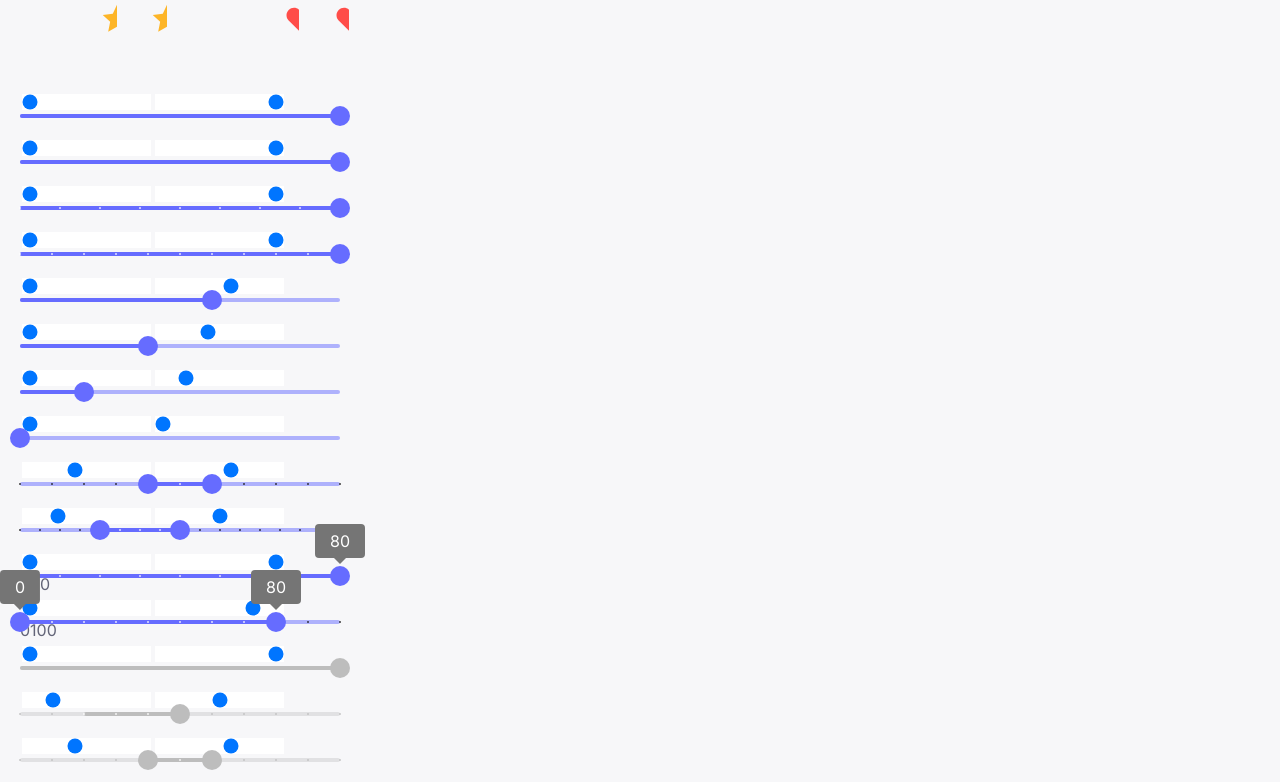
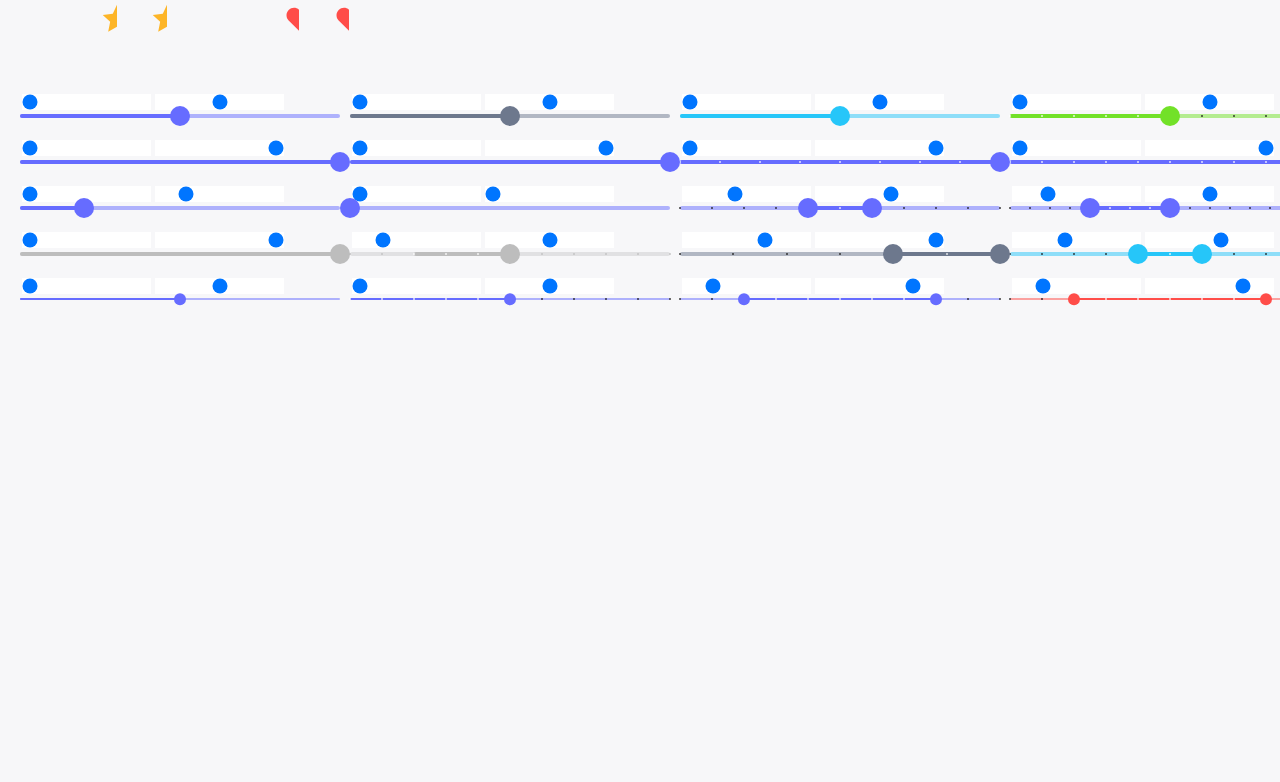
Before and after one commit to HaJaehyeong/template, a Next.js app: page / in a window 1280 px wide. Shown: the part 1778-2560 px from the top of the page. After the commit the page ends 2098 px from the top, so only its background shows below. Built offline with nearby package versions, Linux system fonts and the light colour scheme.

Commit message:
modify slider component: add color and size

```diff
--- a/src/app/page.tsx
+++ b/src/app/page.tsx
@@ -528,14 +528,23 @@ const Home: React.FC = () => {
           disabled
         />
       </div>
-
-      <div style={{ display: 'flex', flexDirection: 'column', gap: '20px' }}>
+      <div style={{ display: 'flex', flexDirection: 'row', gap: '10px' }}>
+        <UiSlider value={50} onChange={() => {}} />
+        <UiSlider value={50} color="secondary" onChange={() => {}} />
+        <UiSlider value={50} color="info" onChange={() => {}} />
+        <UiSlider value={50} variant="discrete" color="success" onChange={() => {}} />
+        <UiSlider value={50} variant="discrete" color="warning" onChange={() => {}} />
+        <UiSlider value={50} variant="discrete" color="error" onChange={() => {}} />
+      </div>
+      <div style={{ display: 'flex', flexDirection: 'row', gap: '10px' }}>
         <UiSlider min={20} max={50} value={{ min: 20, max: 50 }} onChange={() => {}} />
         <UiSlider max={80} value={{ min: 0, max: 80 }} onChange={() => {}} />
         <UiSlider variant="discrete" max={80} value={{ min: 0, max: 80 }} onChange={() => {}} />
         <UiSlider variant="discrete" max={80} value={{ min: 0, max: 80 }} step={8} onChange={() => {}} />
         <UiSlider max={100} value={{ min: 0, max: 60 }} step={5} onChange={() => {}} />
         <UiSlider min={0} max={100} value={40} onChange={() => {}} />
+      </div>
+      <div style={{ display: 'flex', flexDirection: 'row', gap: '10px' }}>
         <UiSlider max={100} value={20} onChange={() => {}} />
         <UiSlider max={100} value={{ min: 0, max: 0 }} onChange={() => {}} minGap={10} />
         <UiSlider variant="range" max={100} value={{ min: 40, max: 60 }} minGap={10} onChange={() => {}} />
@@ -564,9 +573,53 @@ const Home: React.FC = () => {
           valueTooltipDisplay
           onChange={() => {}}
         />
+      </div>
+      <div style={{ display: 'flex', flexDirection: 'row', gap: '10px' }}>
         <UiSlider min={20} max={50} value={{ min: 20, max: 50 }} disabled onChange={() => {}} />
         <UiSlider variant="discrete" min={0} max={100} value={{ min: 20, max: 50 }} disabled onChange={() => {}} />
-        <UiSlider variant="range" max={100} value={{ min: 40, max: 60 }} disabled minGap={10} onChange={() => {}} />
+        <UiSlider
+          variant="range"
+          color="secondary"
+          max={60}
+          value={{ min: 40, max: 60 }}
+          minGap={10}
+          onChange={() => {}}
+        />
+        <UiSlider variant="range" color="info" max={100} value={{ min: 40, max: 60 }} minGap={10} onChange={() => {}} />
+        <UiSlider
+          variant="range"
+          color="warning"
+          max={100}
+          value={{ min: 40, max: 60 }}
+          minGap={10}
+          onChange={() => {}}
+        />
+        <UiSlider
+          variant="range"
+          color="error"
+          max={100}
+          value={{ min: 40, max: 60 }}
+          minGap={10}
+          onChange={() => {}}
+        />
+      </div>
+      <div style={{ display: 'flex', flexDirection: 'row', gap: '10px' }}>
+        <UiSlider value={50} size="s" onChange={() => {}} />
+        <UiSlider variant="discrete" value={50} size="s" onChange={() => {}} />
+        <UiSlider variant="range" value={{ min: 20, max: 80 }} size="s" onChange={() => {}} />
+        <UiSlider variant="range" value={{ min: 20, max: 80 }} color="error" size="s" onChange={() => {}} />
+        <UiSlider variant="discrete" value={60} step={20} size="s" onChange={() => {}} />
+        <UiSlider
+          variant="discrete"
+          min={0}
+          max={20}
+          step={3}
+          value={8}
+          valueLabelDisplay
+          valueTooltipDisplay
+          size="s"
+          onChange={() => {}}
+        />
       </div>
     </div>
   );
--- a/src/ui/slider/slider.module.scss
+++ b/src/ui/slider/slider.module.scss
@@ -3,6 +3,10 @@
   padding: 20px;
   width: 320px;
   height: calc(100% - 4px);
+
+  &.s {
+    padding: 12px;
+  }
 }
 
 input[type="range"].range-input {
@@ -33,6 +37,41 @@ input[type="range"].range-input {
     border-radius: 20px;
   }
 
+  &.secondary {
+    &::-webkit-slider-thumb {
+      background-color: var(--secondary-contained-hover-background);
+    }
+  }
+  &.info {
+    &::-webkit-slider-thumb {
+      background-color: var(--info-contained-hover-background);
+    }
+  }
+  &.success {
+    &::-webkit-slider-thumb {
+      background-color: var(--success-contained-hover-background);
+    }
+  }
+  &.warning {
+    &::-webkit-slider-thumb {
+      background-color: var(--warning-contained-hover-background);
+    }
+  }
+  &.error {
+    &::-webkit-slider-thumb {
+      background-color: var(--error-contained-hover-background);
+    }
+  }
+
+  &.s {
+    width: 344px;
+
+    &::-webkit-slider-thumb {
+      width: 24px;
+      height: 24px;
+    }
+  }
+
   &:hover {
     opacity: 0.16;
   }
@@ -52,8 +91,28 @@ input[type="range"].range-input {
   background-color: var(--primary-outlined-resting-background);
   border-radius: 2px;
 
+  &.secondary {
+    background-color: var(--secondary-outlined-resting-background);
+  }
+  &.info {
+    background-color: var(--info-outlined-resting-background);
+  }
+  &.success {
+    background-color: var(--success-outlined-resting-background);
+  }
+  &.warning {
+    background-color: var(--warning-outlined-resting-background);
+  }
+  &.error {
+    background-color: var(--error-outlined-resting-background);
+  }
+
   &.disabled {
     background-color: rgba(#bdbdbd, 0.38);
+  }
+
+  &.s {
+    height: 2px;
   }
 }
 
@@ -97,6 +156,21 @@ input[type="range"].range-input {
   background-color: var(--primary-main);
   border-radius: 2px;
 
+  &.secondary {
+    background-color: var(--secondary-main);
+  }
+  &.info {
+    background-color: var(--info-main);
+  }
+  &.success {
+    background-color: var(--success-main);
+  }
+  &.warning {
+    background-color: var(--warning-main);
+  }
+  &.error {
+    background-color: var(--error-main);
+  }
   &.disabled {
     background-color: var(--other-gray400);
   }
@@ -112,8 +186,29 @@ input[type="range"].range-input {
   border-radius: 10px;
   z-index: 9;
 
+  &.secondary {
+    background-color: var(--secondary-main);
+  }
+  &.info {
+    background-color: var(--info-main);
+  }
+  &.success {
+    background-color: var(--success-main);
+  }
+  &.warning {
+    background-color: var(--warning-main);
+  }
+  &.error {
+    background-color: var(--error-main);
+  }
   &.disabled {
     background-color: var(--other-gray400);
+  }
+
+  &.s {
+    width: 12px;
+    height: 12px;
+    transform: translate(-6px, -4.8px);
   }
 }
 
--- a/src/ui/slider/slider.tsx
+++ b/src/ui/slider/slider.tsx
@@ -1,10 +1,11 @@
-import { ButtonSize } from '@/types/types';
+import { ButtonColor } from '@/types/types';
 import { useEffect, useRef, useState } from 'react';
 import styles from './slider.module.scss';
 
 type UiSliderProps = {
   variant?: 'default' | 'discrete' | 'range';
-  size?: ButtonSize;
+  color?: ButtonColor;
+  size?: 's' | 'm';
   value: number | { min: number; max: number };
   min?: number;
   max?: number;
@@ -18,6 +19,8 @@ type UiSliderProps = {
 
 const UiSlider: React.FC<UiSliderProps> = ({
   variant = 'default',
+  color = 'primary',
+  size = 'm',
   min = 0,
   max = 100,
   step = 0,
@@ -88,7 +91,8 @@ const UiSlider: React.FC<UiSliderProps> = ({
       markElements.push(
         <span
           key={`mark-${i}`}
-          className={`${styles.discrete} ${isActive ? styles.active : ''} ${disabled ? styles.disabled : ''}`}
+          className={`${styles.discrete} ${isActive ? styles.active : ''}
+            ${styles[color]} ${disabled ? styles.disabled : ''}`}
           style={{ left: `${percent}%` }}
         />
       );
@@ -98,11 +102,12 @@ const UiSlider: React.FC<UiSliderProps> = ({
   };
 
   return (
-    <div className={styles.sliderContainer}>
+    <div className={`${styles.sliderContainer} ${styles[size]}`}>
       {/* NOTE(hajae): 숨겨져있는 왼쪽 input */}
       <input
         ref={rangeLeftRef}
-        className={`${styles.rangeInput} ${variant === 'range' ? '' : styles.hide} ${disabled ? styles.disabled : ''}`}
+        className={`${styles.rangeInput} ${styles[color]} ${styles[size]}
+          ${variant === 'range' ? '' : styles.hide} ${disabled ? styles.disabled : ''}`}
         type="range"
         min={min}
         max={max}
@@ -112,7 +117,7 @@ const UiSlider: React.FC<UiSliderProps> = ({
       {/* NOTE(hajae): 숨겨져있는 오른쪽 input */}
       <input
         ref={rangeRightRef}
-        className={`${styles.rangeInput}  ${disabled ? styles.disabled : ''}`}
+        className={`${styles.rangeInput} ${styles[color]} ${styles[size]} ${disabled ? styles.disabled : ''}`}
         type="range"
         min={min}
         max={max}
@@ -122,21 +127,28 @@ const UiSlider: React.FC<UiSliderProps> = ({
       />
 
       {/* NOTE(hajae): 보여지는 UI */}
-      <div className={`${styles.track} ${disabled ? styles.disabled : ''}`}>
+      <div className={`${styles.track} ${styles[color]} ${styles[size]} ${disabled ? styles.disabled : ''}`}>
         {/* NOTE(hajae): 액티브된 영역 */}
-        <div ref={rangeRef} className={`${styles.range} ${disabled ? styles.disabled : ''}`} />
+        <div
+          ref={rangeRef}
+          className={`${styles.range} ${styles[color]} ${styles[size]} ${disabled ? styles.disabled : ''}`}
+        />
         {/* NOTE(hajae): 왼쪽 손잡이..? */}
         <div
           ref={thumbLeftRef}
           className={`
-            ${styles.thumb} ${styles.left}
+            ${styles.thumb} ${styles.left} ${styles[color]} ${styles[size]}
             ${variant === 'range' ? '' : styles.hide}
             ${disabled ? styles.disabled : ''}`}
         >
           {valueTooltipDisplay && <div className={styles.tooltip}>{leftValue}</div>}
         </div>
         {/* NOTE(hajae): 오른쪽 손잡이..? */}
-        <div ref={thumbRightRef} className={`${styles.thumb} ${styles.right} ${disabled ? styles.disabled : ''}`}>
+        <div
+          ref={thumbRightRef}
+          className={`${styles.thumb} ${styles.right}
+            ${styles[color]} ${styles[size]} ${disabled ? styles.disabled : ''}`}
+        >
           {valueTooltipDisplay && <div className={styles.tooltip}>{rightValue}</div>}
         </div>
         {/* NOTE(hajae): 일정 간격으로 .을 찍어 표시 (step에 영향을 받음) */}
```
